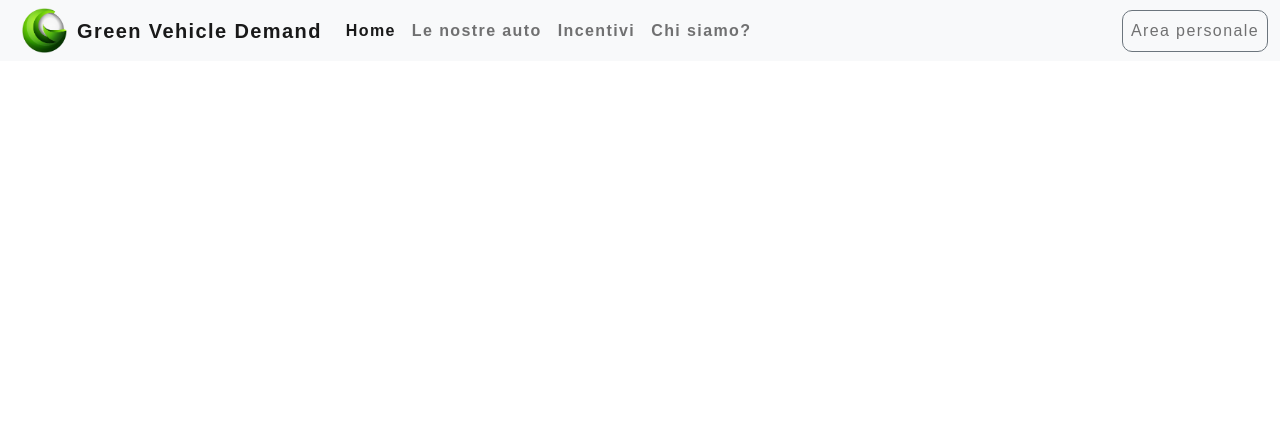
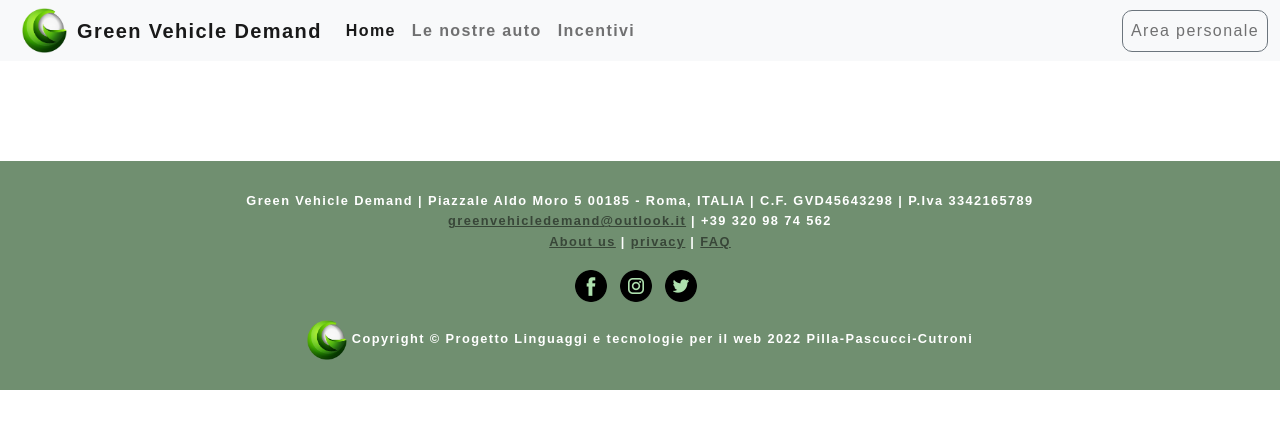
Before and after one commit to Vinsmoke11/Smart_Management, a plain HTML site: page news/notizia.html in a window 1280 px wide. Drawn offline with nearby package versions, Linux system fonts and the light colour scheme.

Commit message:
piccole modifiche

```diff
--- a/news/notizia.html
+++ b/news/notizia.html
@@ -17,8 +17,8 @@
   <!--Navbar-->
   <nav class="navbar navbar-expand-lg navbar-light bg-light sticky-top">
     <div class="container-fluid">
-        <img src="../immagini/logo.png" alt="" height="45px" hspace="10">
-        <a class="navbar-brand" href="#">Green Vehicle Demand</a>
+      <a target="_blank" href="../index.html"><img src="../immagini/logo.png" alt="" height="45px" hspace="10"></a>
+        <a class="navbar-brand" href="../index.html">Green Vehicle Demand</a>
         <button class="navbar-toggler" type="button" data-bs-toggle="collapse" data-bs-target="#navbarNavAltMarkup"
             aria-controls="navbarNavAltMarkup" aria-expanded="false" aria-label="Toggle navigation">
             <span class="navbar-toggler-icon"></span>
@@ -28,7 +28,6 @@
                 <a class="nav-link active" aria-current="page" href="../index.html">Home</a>
                 <a class="nav-link" href="../auto/auto.php">Le nostre auto</a>
                 <a class="nav-link" href="../incentivi/incentivi.html">Incentivi</a>
-                <a class="nav-link" href="/about-us/about-us.html">Chi siamo?</a>
             </div>
             <div class="collapse navbar-collapse justify-content-end" id="navbarNavAltMarkup">
                 <div class="navbar-nav">
@@ -83,6 +82,36 @@
     </div>
   </main>
 
+<!-- Footer -->
+
+  <footer>
+    Green Vehicle Demand | Piazzale Aldo Moro 5
+    00185 - Roma, ITALIA | C.F. GVD45643298 | P.Iva 3342165789 <br>
+    <a class="trans-color-text"
+      href="mailto:greenvehicledemand@outlook.it?subject=Mail_dal_sito_web">greenvehicledemand@outlook.it</a> |
+    <span itemprop="telephone">+39 320 98
+      74 562</span>
+    <br><a target="_blank" href="../about-us/about-us.html">About us</a> | <a target="_blank" href="../privacy.html">
+      privacy</a> | <a target="_blank" href="../incentivi/faq.html">
+      FAQ</a>
+
+    <div class="social-cont">
+      <ul class="social-list">
+        <li><a target="_blank" href="https://www.facebook.com/profile.php?id=100081637218993"><img
+              src="../immagini/facebook.png" title="facebook" alt="Facebook icon"></a></li>
+        <li><a target="_blank" href="https://www.instagram.com/greenvehicledemand/"><img
+              src="../immagini/instagram.png" title="Instagram" alt="Instagram icon"></a></li>
+        <li><a target="_blank" href="https://twitter.com/DemandGreen"><img src="../immagini/twitter.png"
+              title="twitter" alt="twitter icon"></a></li>
+      </ul>
+      <div class="floatstop"></div>
+    </div>
+    <span class="copyright">
+      <a target="_blank" href="../index.html"><img width="40" src="../immagini/logo.png" title="creators"></a>
+      Copyright &copy; Progetto Linguaggi e tecnologie per il web 2022
+      Pilla-Pascucci-Cutroni</span>
+  </footer>
+
   <script src="app_news.js" type="application/javascript"></script>
 
 </body>
```
Also changed, not shown: about-us/about-us.html (+26 -22 lines), incentivi/faq.html (+0 -1 lines), incentivi/incentivi.html (+1 -2 lines), index.html (+11 -8 lines), privacy.html (+19 -9 lines).
